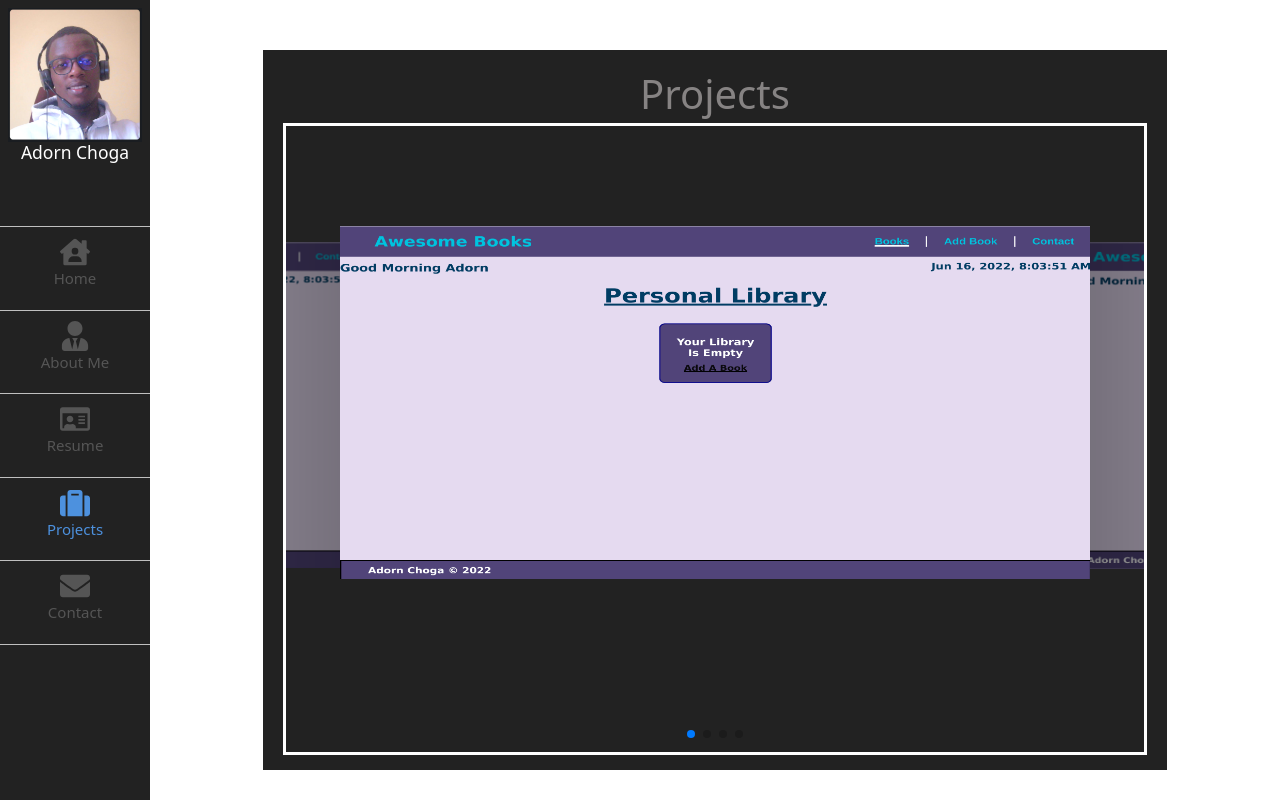
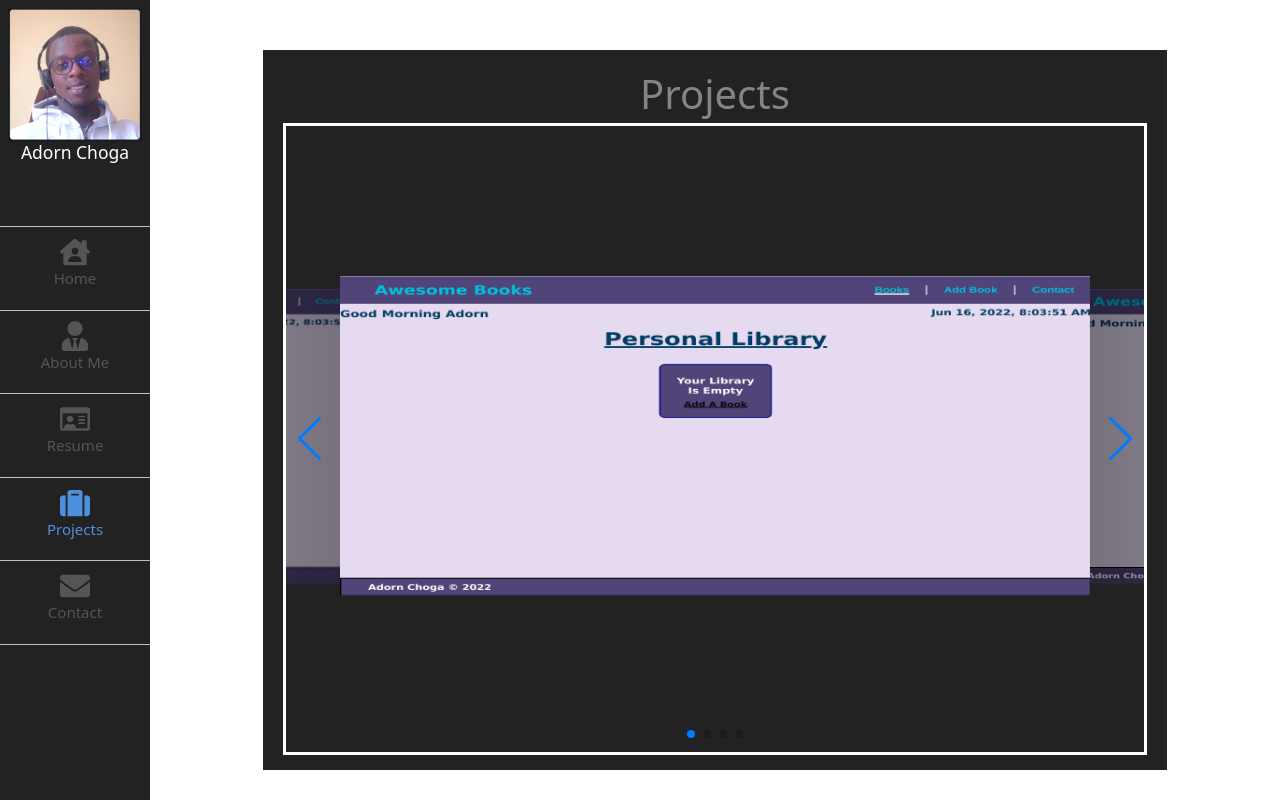
Before and after one commit to AdornChoga/my-portfolio-website, a React (Create React App) app: page /portfolio in a window 1280 px wide. Built offline with nearby package versions, Linux system fonts and the light colour scheme.

Commit message:
Add slider navigation

```diff
--- a/src/components/projects/Projects.css
+++ b/src/components/projects/Projects.css
@@ -5,7 +5,7 @@
   border: solid white;
   width: 100%;
   height: 93%;
-  padding-top: 10rem;
+  padding-top: 15rem;
 }
 
 .swiper-slide {
--- a/src/components/projects/Projects.jsx
+++ b/src/components/projects/Projects.jsx
@@ -1,9 +1,10 @@
 import React from 'react';
 import { Swiper, SwiperSlide } from 'swiper/react';
-import { EffectCoverflow, Pagination } from 'swiper';
+import { EffectCoverflow, Pagination, Navigation } from 'swiper';
 import 'swiper/css';
 import 'swiper/css/effect-coverflow';
 import 'swiper/css/pagination';
+import 'swiper/css/navigation';
 import './Projects.css';
 // import BudgetApp from '../../assets/images/budget-app.png';
 
@@ -23,8 +24,9 @@
         slideShadows: true,
       }}
       pagination
+      navigation
       loop
-      modules={[EffectCoverflow, Pagination]}
+      modules={[EffectCoverflow, Pagination, Navigation]}
       className="mySwiper"
     >
       <SwiperSlide />
```
